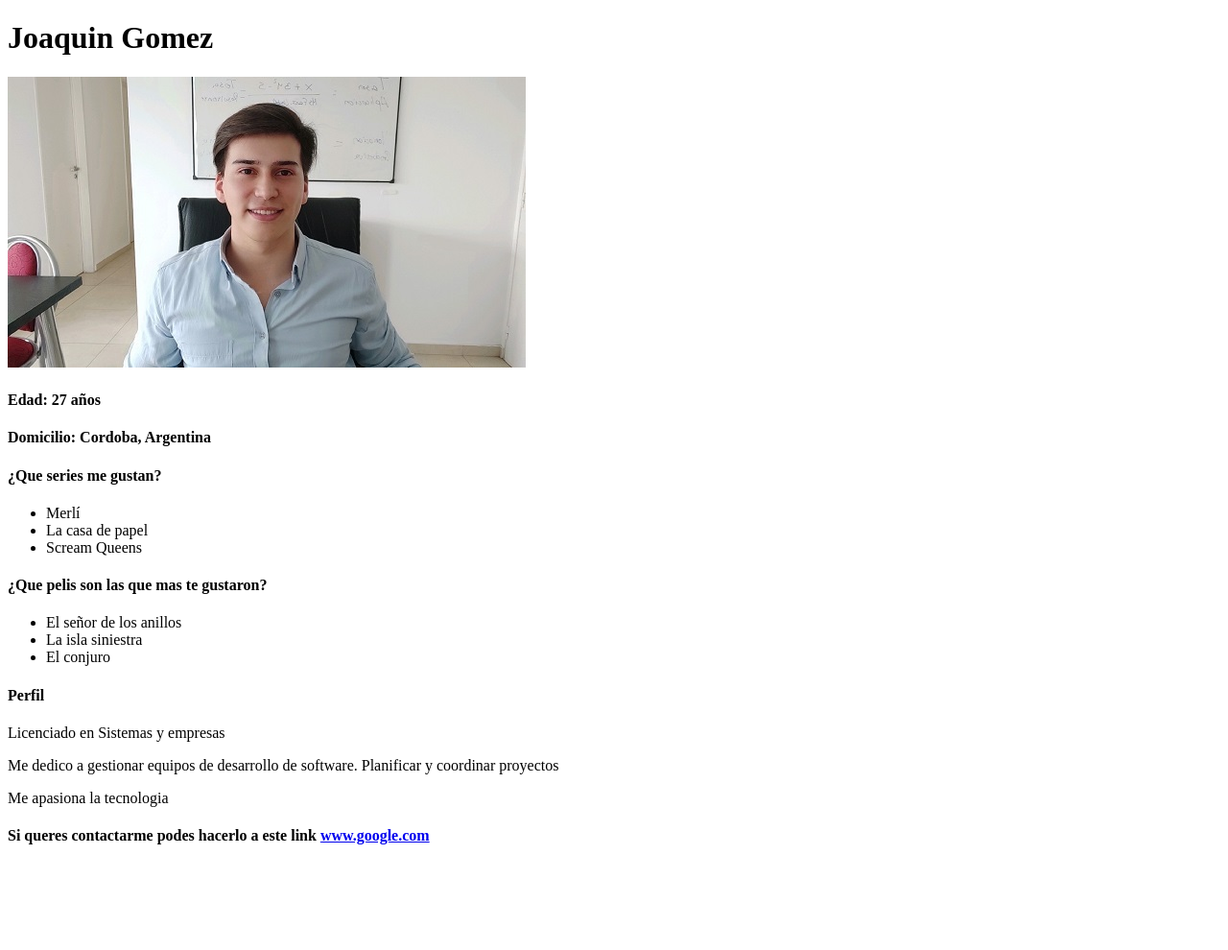
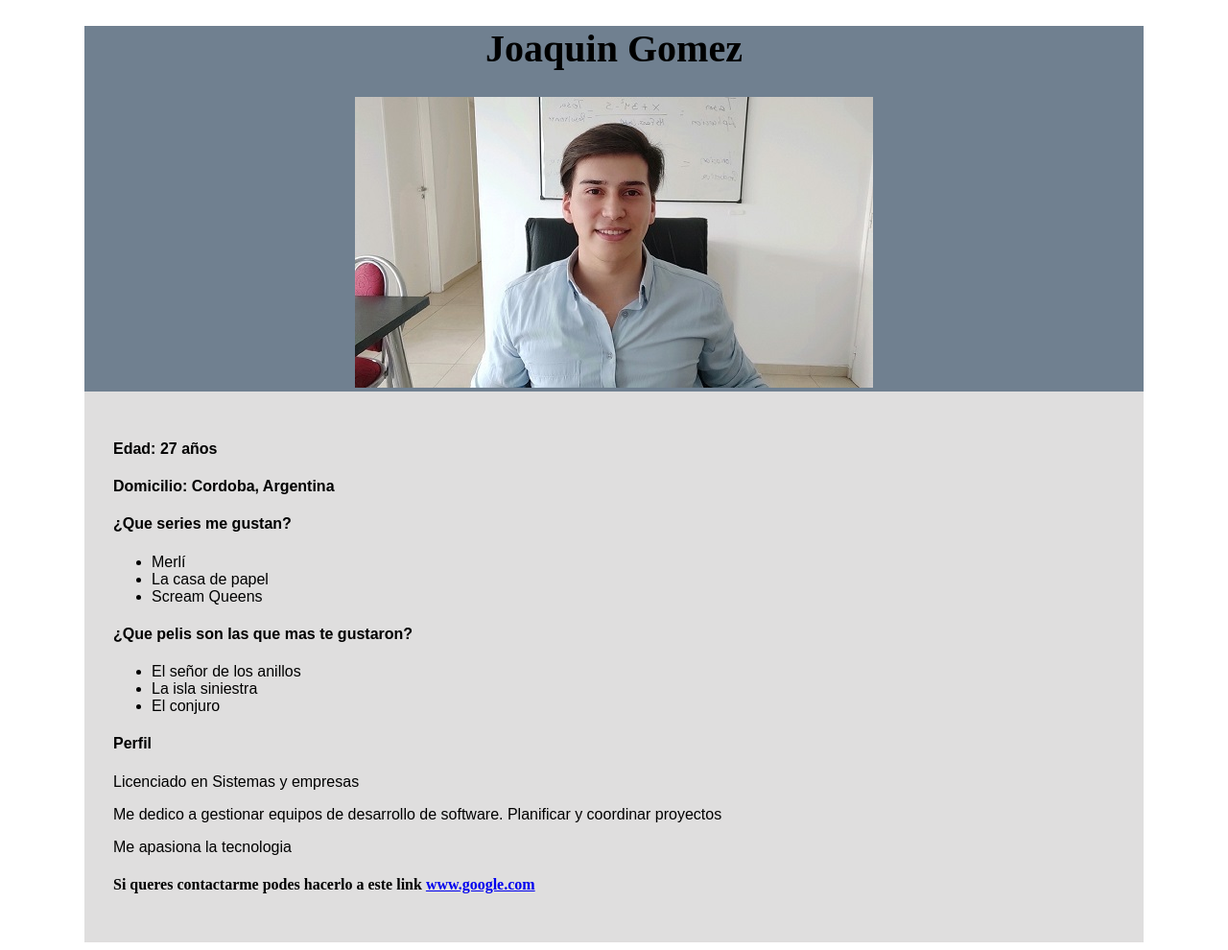
Before and after one commit to jgsistemasar/DiploFullStackUnidad4Tarea, a plain HTML site: page Index.html in a window 1280 px wide. Shown: the whole page at 96% size. Before the commit the page ends 902 px from the top, so only its background shows below. Drawn offline with Linux system fonts and the light colour scheme; files whose address does not match are found by name.

Commit message:
Estilos aplicados

```diff
--- a/Index.html
+++ b/Index.html
@@ -4,13 +4,19 @@
     <meta charset="UTF-8">
     <meta name="viewport" content="width=device-width, initial-scale=1.0">
     <title>CV - Joaquin Gomez</title>
+    <link rel="stylesheet" href="styles.css">
 </head>
+<div>
+    <div class="encabezado">
+        <header>
+            <h1 class="title">Joaquin Gomez</h1>
+            <img src="D:\Estudio\UTN - E-Learning - Diplo Full Stack\UNIDAD 3\Tarea entregada\jgimage.jpg">
+            </header>
+    </div>
+<div class="body">
 <body>
-    <header>
-    <h1>Joaquin Gomez</h1>
-    <img src="D:\Estudio\UTN - E-Learning - Diplo Full Stack\UNIDAD 3\Tarea entregada\jgimage.jpg">
-    </header>
-    <section>
+    <div>
+    <section class="questions">
     <h4>Edad: 27 años</h4>
     <h4>Domicilio: Cordoba, Argentina</h4>
     <h4>¿Que series me gustan?</h4>
@@ -34,4 +40,6 @@
         <h4>Si queres contactarme podes hacerlo a este link <a href="https://www.google.com">www.google.com</a></h4>
     </footer>
 </body>
+</div>
+</div>
 </html>
--- /dev/null
+++ b/styles.css
@@ -0,0 +1,25 @@
+
+.encabezado {
+    text-align: center;
+    background: slategray;
+    margin-left: 80px;
+    margin-right: 80px;
+
+}
+
+.body {
+    background: rgb(223, 222, 222);
+    margin-left: 80px;
+    margin-right: 80px;
+    padding: 30px;
+
+}
+
+.title{
+    font-family: 'Times New Roman';
+    font-size: 40px;
+}
+
+.questions{
+    font-family: Arial, Helvetica, sans-serif;
+}
```
